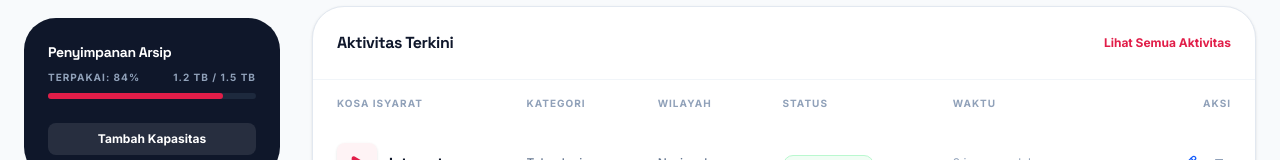
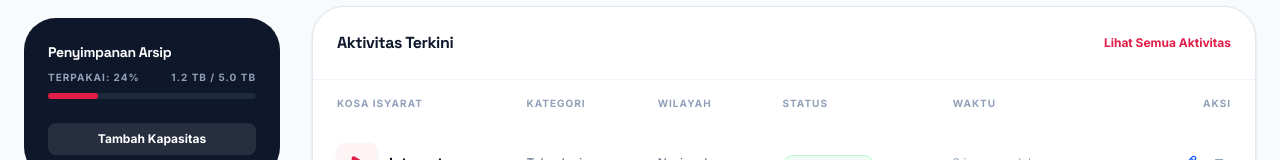
Before and after one commit to rizkyardhana/gardabisindo, a Next.js app: page /dashboard in a window 1280 px wide. Shown: the part 388-548 px from the top of the page. Built offline with nearby package versions, Linux system fonts and the light colour scheme; sample sign-in values are in the browser's storage.

Commit message:
chore: update mock storage to 5TB and add 4.5MB upload size validation

```diff
--- a/src/views/DashboardPage.tsx
+++ b/src/views/DashboardPage.tsx
@@ -444,6 +444,10 @@ export function DashboardPage() {
 
     // Check if we need to upload a video
     if (uploadMode === 'file' && selectedFile) {
+      if (selectedFile.size > 4.5 * 1024 * 1024) {
+        triggerToast('Ukuran file video terlalu besar. Maksimal 4.5MB untuk serverless deployment.');
+        return;
+      }
       setIsUploading(true);
       try {
         const formData = new FormData();
@@ -646,11 +650,11 @@ export function DashboardPage() {
                <div className="relative z-10">
                   <h4 className="font-bold text-sm mb-2">Penyimpanan Arsip</h4>
                   <div className="flex items-center justify-between text-[10px] font-bold uppercase tracking-widest text-slate-400 mb-2">
-                     <span>Terpakai: 84%</span>
-                     <span>1.2 TB / 1.5 TB</span>
+                     <span>Terpakai: 24%</span>
+                     <span>1.2 TB / 5.0 TB</span>
                   </div>
                   <div className="h-1.5 bg-slate-800 rounded-full mb-6">
-                     <div className="h-full w-[84%] bg-garda-red rounded-full" />
+                     <div className="h-full w-[24%] bg-garda-red rounded-full" />
                   </div>
                   <button className="w-full py-2 bg-white/10 hover:bg-white/20 rounded-lg text-xs font-bold transition-all">
                      Tambah Kapasitas
@@ -1380,7 +1384,7 @@ export function DashboardPage() {
                       />
                       <Video className="w-8 h-8 text-slate-400 mx-auto mb-2 group-hover:scale-110 transition-transform" />
                       <span className="block text-xs font-bold text-slate-700">{fileName || "Pilih file video gerakan isyarat"}</span>
-                      <span className="block text-[10px] text-slate-400 mt-1">MP4, WebM, atau MOV (Maks. 50MB)</span>
+                      <span className="block text-[10px] text-slate-400 mt-1">MP4, WebM, atau MOV (Maks. 4.5MB)</span>
                     </div>
                   ) : (
                     <div className="bg-slate-950 rounded-2xl overflow-hidden aspect-video relative flex items-center justify-center border border-slate-800 group shadow-inner">
```
